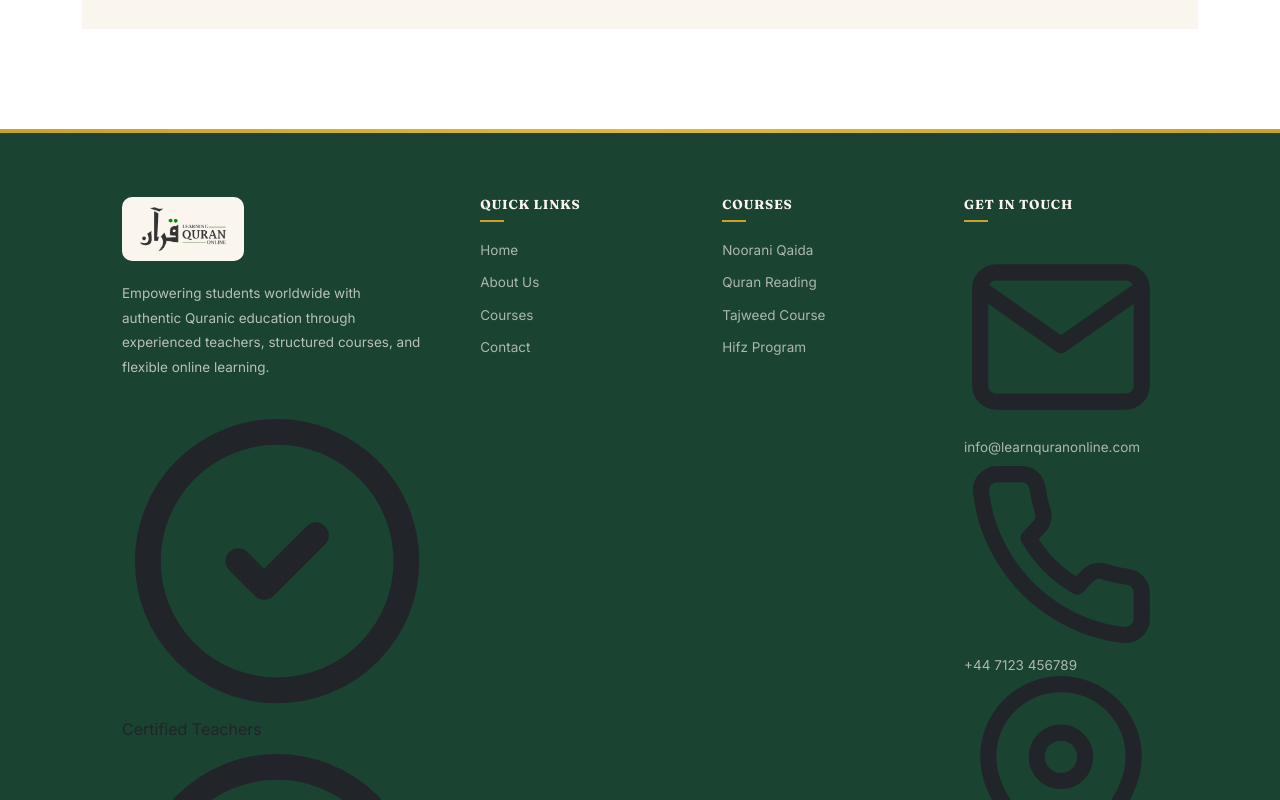
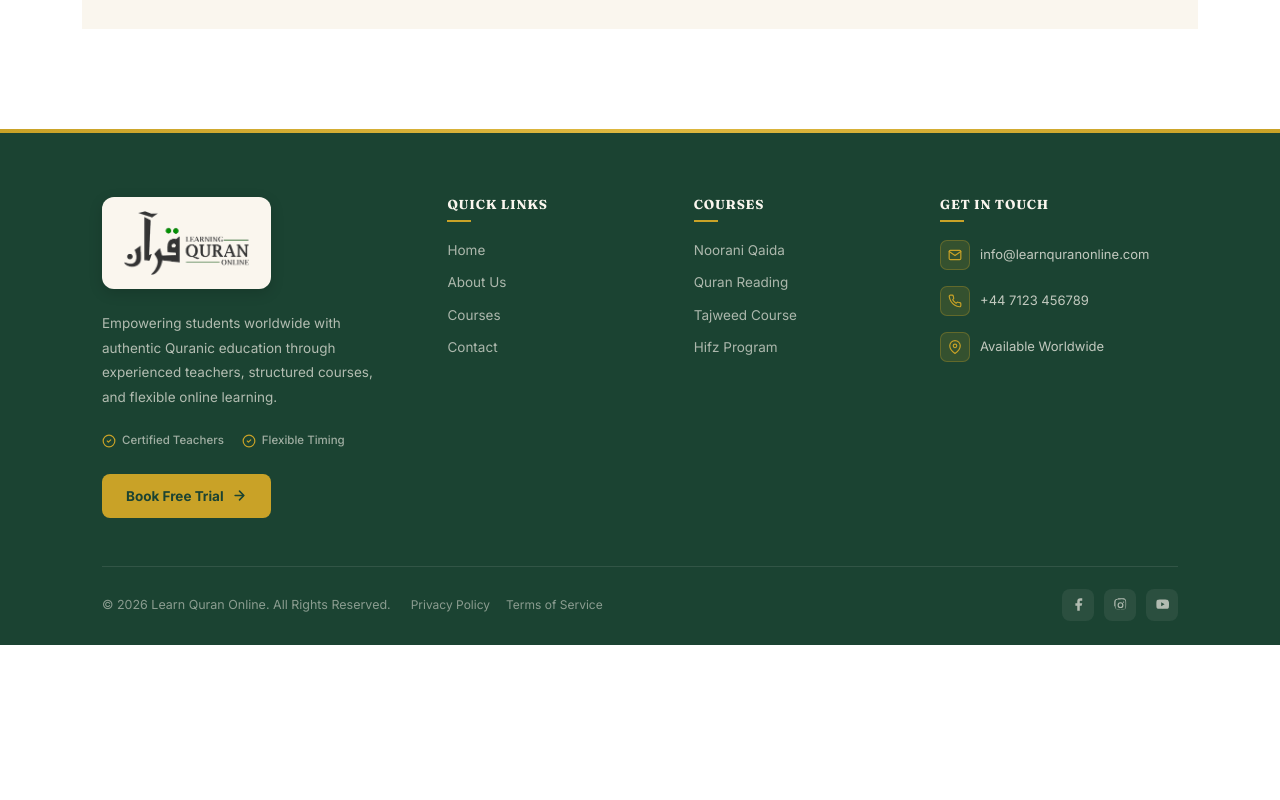
Before and after one commit to Waqashakim1122/Learn-Quran-Online, a React (Create React App) app: page / in a window 1280 px wide. Shown: the part 2460-3260 px from the top of the page. After the commit the page ends 3105 px from the top, so only its background shows below. Built offline with nearby package versions, Linux system fonts and the light colour scheme; no server answers; a web font is replaced by a local one.

Commit message:
Refactor Footer.css for improved styling and layout

```diff
--- a/src/MyComponents/Footer/Footer.css
+++ b/src/MyComponents/Footer/Footer.css
@@ -15,39 +15,64 @@
 }
 
 .footer-container {
-  max-width: 1100px;
+  max-width: 1140px;
   margin: 0 auto;
   padding: 64px 32px 24px;
 }
 
 .footer-grid {
   display: grid;
-  grid-template-columns: 1.6fr 1fr 1fr 1fr;
+  grid-template-columns: 1.5fr 1fr 1fr 1.2fr;
   gap: 48px;
+  align-items: start;
 }
 
-/* Logo with white patch for visibility on dark bg */
+/* Logo */
 .footer-logo-patch {
   display: inline-flex;
   align-items: center;
   background: #FAF6EE;
-  padding: 10px 18px;
-  border-radius: 10px;
-  margin-bottom: 20px;
+  padding: 14px 22px;
+  border-radius: 12px;
+  margin-bottom: 22px;
+  box-shadow: 0 4px 14px rgba(0, 0, 0, 0.15);
 }
 
 .footer-logo-patch img {
-  height: 44px;
+  height: 64px;
   width: auto;
   display: block;
 }
 
 .footer-brand p {
-  color: rgba(250, 246, 238, 0.7);
+  color: rgba(250, 246, 238, 0.68);
   line-height: 1.85;
-  margin-bottom: 26px;
+  margin-bottom: 22px;
   font-size: 13.5px;
-  max-width: 300px;
+  max-width: 290px;
+}
+
+.footer-trust {
+  display: flex;
+  gap: 18px;
+  margin-bottom: 24px;
+  flex-wrap: wrap;
+}
+
+.trust-item {
+  display: flex;
+  align-items: center;
+  gap: 6px;
+  font-size: 11.5px;
+  color: rgba(250, 246, 238, 0.6);
+  font-weight: 500;
+}
+
+.trust-item svg {
+  width: 14px;
+  height: 14px;
+  stroke: #C9A227;
+  flex-shrink: 0;
 }
 
 .footer-btn {
@@ -62,6 +87,11 @@
   font-size: 13.5px;
   text-decoration: none;
   transition: 0.2s;
+}
+
+.footer-btn svg {
+  width: 15px;
+  height: 15px;
 }
 
 .footer-btn:hover {
@@ -115,6 +145,50 @@
   padding-left: 4px;
 }
 
+/* Contact items */
+.contact-item {
+  display: flex;
+  align-items: flex-start;
+  gap: 10px;
+  margin-bottom: 16px;
+}
+
+.contact-icon {
+  width: 30px;
+  height: 30px;
+  border-radius: 7px;
+  background: rgba(201, 162, 39, 0.15);
+  border: 1px solid rgba(201, 162, 39, 0.3);
+  display: flex;
+  align-items: center;
+  justify-content: center;
+  flex-shrink: 0;
+}
+
+.contact-icon svg {
+  width: 14px;
+  height: 14px;
+  stroke: #C9A227;
+}
+
+.contact-text {
+  font-size: 13px;
+  color: rgba(250, 246, 238, 0.75);
+  line-height: 1.5;
+  padding-top: 5px;
+}
+
+.contact-text a {
+  color: rgba(250, 246, 238, 0.75);
+  text-decoration: none;
+  font-size: 13px;
+}
+
+.contact-text a:hover {
+  color: #C9A227;
+  padding-left: 0;
+}
+
 .footer-divider {
   height: 1px;
   background: rgba(250, 246, 238, 0.1);
@@ -126,12 +200,36 @@
   justify-content: space-between;
   align-items: center;
   gap: 16px;
+  flex-wrap: wrap;
+}
+
+.footer-bottom-left {
+  display: flex;
+  align-items: center;
+  gap: 20px;
+  flex-wrap: wrap;
 }
 
 .footer-bottom p {
   color: rgba(250, 246, 238, 0.5);
   margin: 0;
   font-size: 12.5px;
+}
+
+.footer-legal {
+  display: flex;
+  gap: 16px;
+}
+
+.footer-legal a {
+  color: rgba(250, 246, 238, 0.5);
+  text-decoration: none;
+  font-size: 12px;
+  transition: 0.2s;
+}
+
+.footer-legal a:hover {
+  color: #C9A227;
 }
 
 .footer-social {
@@ -169,6 +267,7 @@
   }
   .footer-bottom {
     flex-direction: column;
+    align-items: flex-start;
   }
 }
 
@@ -187,9 +286,24 @@
     margin-left: auto;
     margin-right: auto;
   }
+  .footer-trust {
+    justify-content: center;
+  }
   .footer-column h4::after {
     left: 50%;
     transform: translateX(-50%);
+  }
+  .contact-item {
+    justify-content: center;
+    text-align: left;
+  }
+  .footer-bottom {
+    align-items: center;
+    text-align: center;
+  }
+  .footer-bottom-left {
+    flex-direction: column;
+    gap: 10px;
   }
   .footer-social {
     justify-content: center;
```
